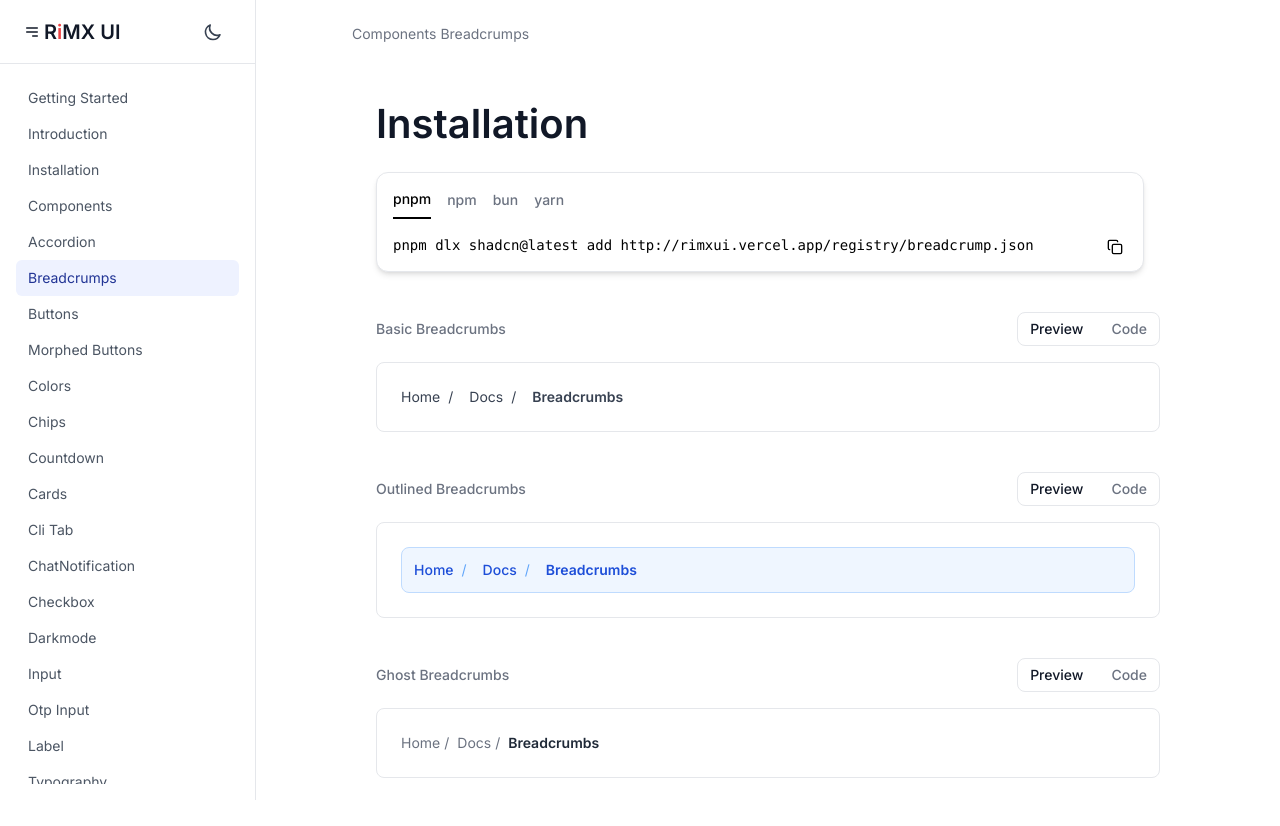
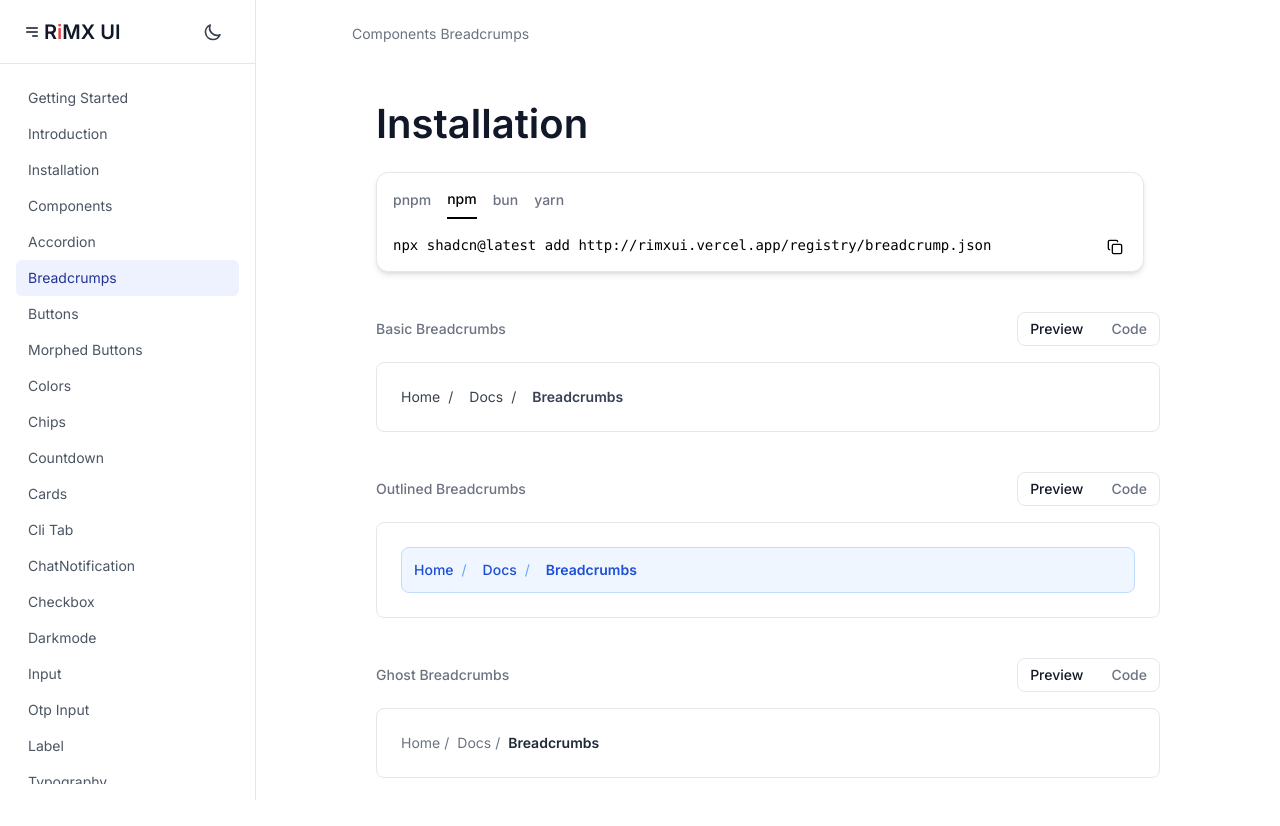
Before and after one commit to bhawanibytes/rimxui, a React (Vite) app in the folder rimxui/: page /docs/breadcrumps in a window 1280 px wide. Built offline with nearby package versions, Linux system fonts and the light colour scheme.

Commit message:
made npx Tab Default

```diff
--- a/rimxui/src/components/CliTabs/CliTab.tsx
+++ b/rimxui/src/components/CliTabs/CliTab.tsx
@@ -3,7 +3,7 @@ import { Check, Copy } from "lucide-react";
 
 export  function CliTabs({ commands } : { commands: { [key: string]: string } }) {
   const tabList = Object.keys(commands);
-  const [activeTab, setActiveTab] = useState(tabList[0]);
+  const [activeTab, setActiveTab] = useState(tabList[1]);
   const [copied, setCopied] = useState(false);
 
   const handleCopy = async () => {
```
